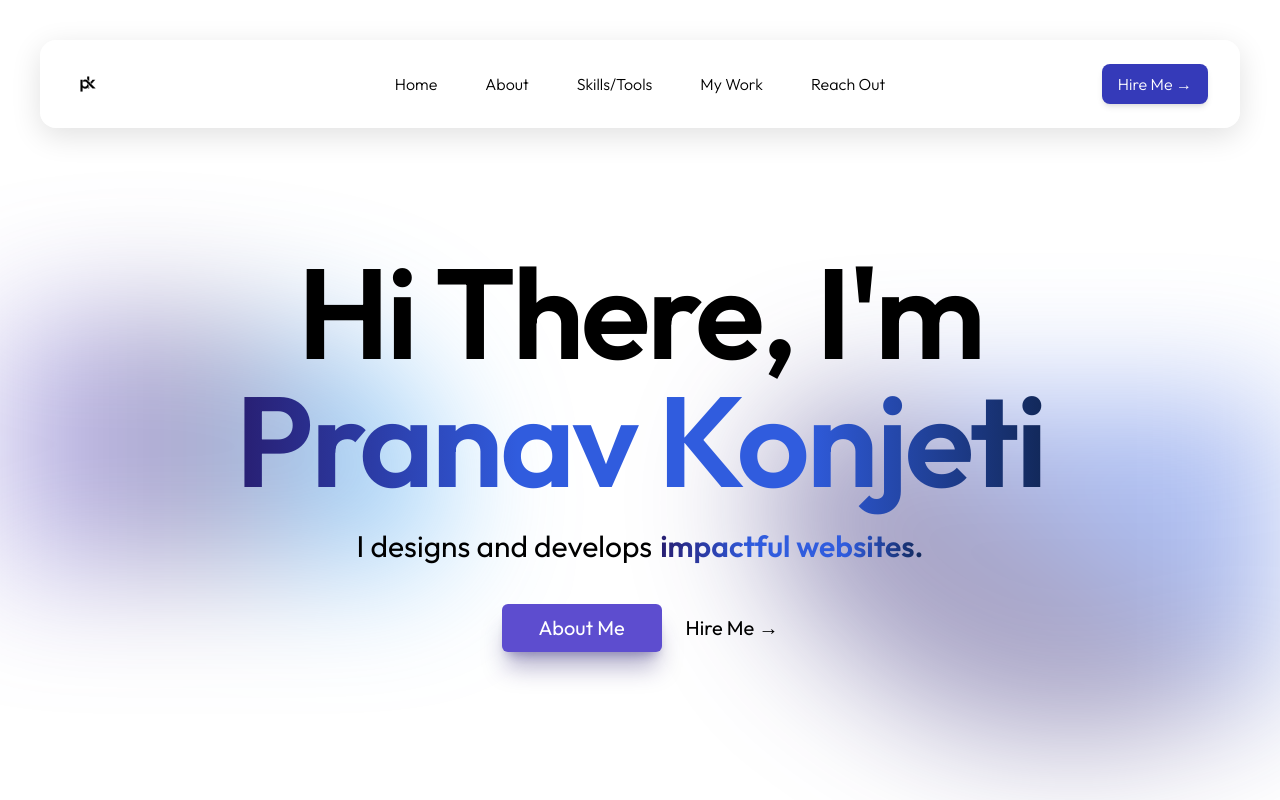
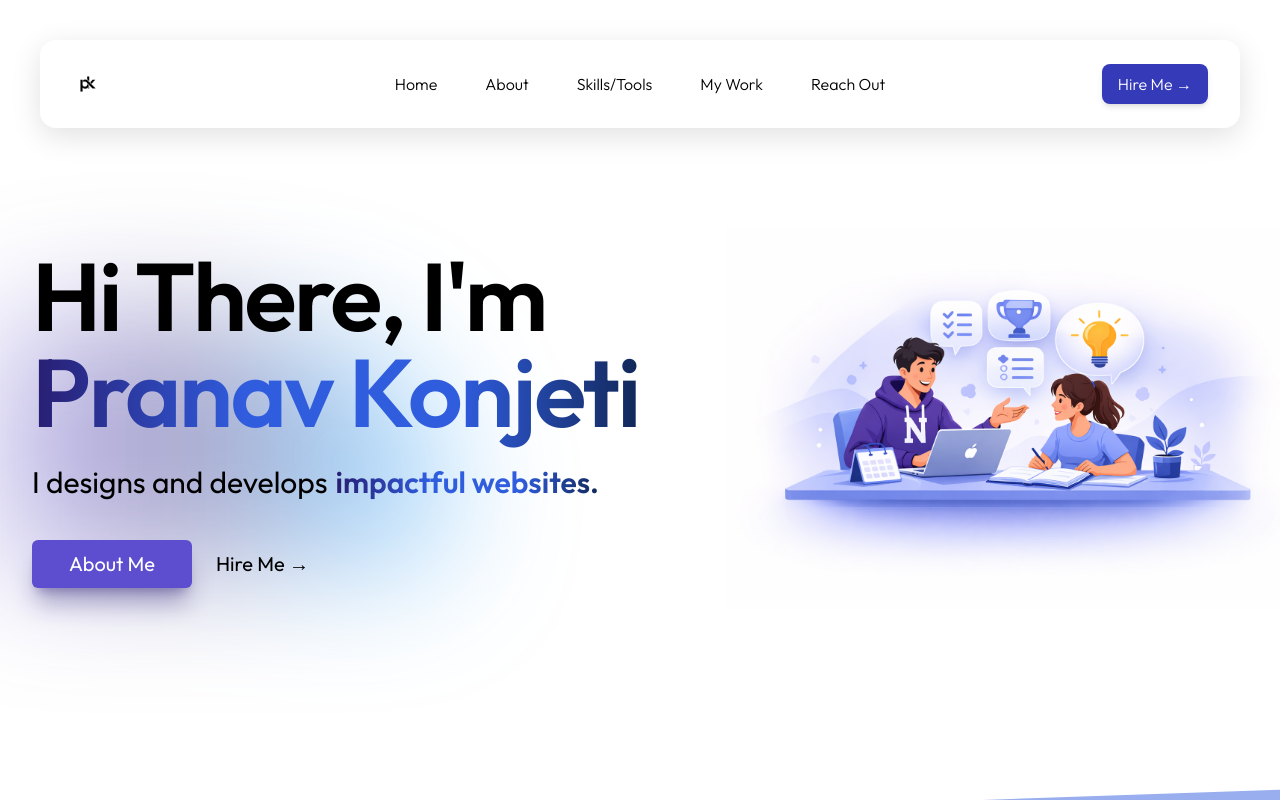
Before and after one commit to OliverIsOliver/AdmitsCollegeConsulting, a React (Vite) app: page / in a window 1280 px wide. Shown: the top 800 px of the page. Built offline with nearby package versions, Linux system fonts and the light colour scheme.

Commit message:
Added graphic to hero

```diff
--- a/src/Components/HeroMain.jsx
+++ b/src/Components/HeroMain.jsx
@@ -1,5 +1,6 @@
 import React from "react"
 import { TypeAnimation } from 'react-type-animation';
+import chatgptHeroImage from "../Images/ChatGPT Image Feb 23, 2026, 12_19_13 PM.png";
 
 
 export default function HeroMain() {
@@ -18,9 +19,10 @@ export default function HeroMain() {
               }}
             />
           </div>
-          <div className="mx-auto max-w-5xl pb-32 sm:pb-48 lg:pb-56 lg:pt-16 sm:pt-8">
-            <div className="text-center">
-              <h1 className="text-5xl tracking-tight font-semibold text-black sm:text-9xl font-outfit">
+          <div className="mx-auto w-full max-w-7xl pb-32 sm:pb-48 lg:pb-56 lg:pt-16 sm:pt-8">
+            <div className="grid items-center gap-10 lg:grid-cols-[minmax(0,3fr)_minmax(0,2fr)]">
+              <div className="mx-auto w-full max-w-4xl text-left lg:mx-0">
+                <h1 className="text-5xl tracking-tight font-semibold text-black sm:text-8xl lg:text-7xl xl:text-8xl font-outfit">
                   Hi There, I'm <span className='hero-main-gradient'>Pranav Konjeti</span>
                 </h1>
                 <p className="mt-6 text-xl sm:text-3xl leading-8 text-black font-outfit">
@@ -47,7 +49,7 @@ export default function HeroMain() {
                   </span>
                 </p>
 
-              <div className="mt-10 flex items-center justify-center gap-x-6">
+                <div className="mt-10 flex items-center justify-start gap-x-6">
                   <a
                     href="#about"
                     className="rounded-md bg-[#5d4dcf] px-3.5 py-2.5 text-xl text-white shadow-xl shadow-[#281e71]/35 font-outfit w-40 h-15 flex items-center justify-center transform transition hover:scale-105"
@@ -65,13 +67,22 @@ export default function HeroMain() {
                   </a>
                 </div>
               </div>
+
+              <div className="mx-auto flex w-full max-w-xl items-center justify-center lg:mx-0 lg:max-w-3xl">
+                <img
+                  src={chatgptHeroImage}
+                  alt="ChatGPT screenshot"
+                  className="w-full origin-center scale-110 object-contain transform lg:scale-[1.22]"
+                />
+              </div>
+            </div>
           </div>
           <div
             className="absolute inset-x-0 top-[calc(100%-13rem)] -z-10 transform-gpu overflow-hidden blur-3xl sm:top-[calc(100%-30rem)]"
             aria-hidden="true"
           >
             <div
-              className="relative left-[calc(50%+3rem)] aspect-[1155/678] w-[36.125rem] -translate-x-1/2 bg-gradient-to-tr from-[#281e71] from-50% to-[#305cde] to-40% via-[#305cde] opacity-40 sm:left-[calc(40%+36rem)] sm:bottom-[20rem] sm:w-[80.1875rem] sm:h-[60rem]"
+              className="relative left-[calc(50%+3rem)] aspect-[1155/678] w-[36.125rem] -translate-x-1/2 bg-gradient-to-tr from-[#281e71] from-50% to-[#305cde] to-40% via-[#305cde] opacity-40 sm:left-[calc(40%+36rem)] sm:bottom-[20rem] sm:w-[80.1875rem] sm:h-[60rem] hidden"
               style={{
                 clipPath:
                   'polygon(28.29% 33.22%, 37.29% 26.17%, 48.49% 23.83%, 60.42% 26.17%, 66.84% 29.32%, 70.23% 35.62%, 72.52% 47%, 71.96% 53.49%, 70.23% 61.27%, 63% 64.64%, 51.44% 69.65%, 39.01% 67.54%, 28.29% 57.52%, 23.56% 43.63%)',
```
Also changed, not shown: src/Images/ChatGPT Image Feb 23, 2026, 12_19_13 PM.png (added). Lines whose indentation alone changed are shown as unchanged.
